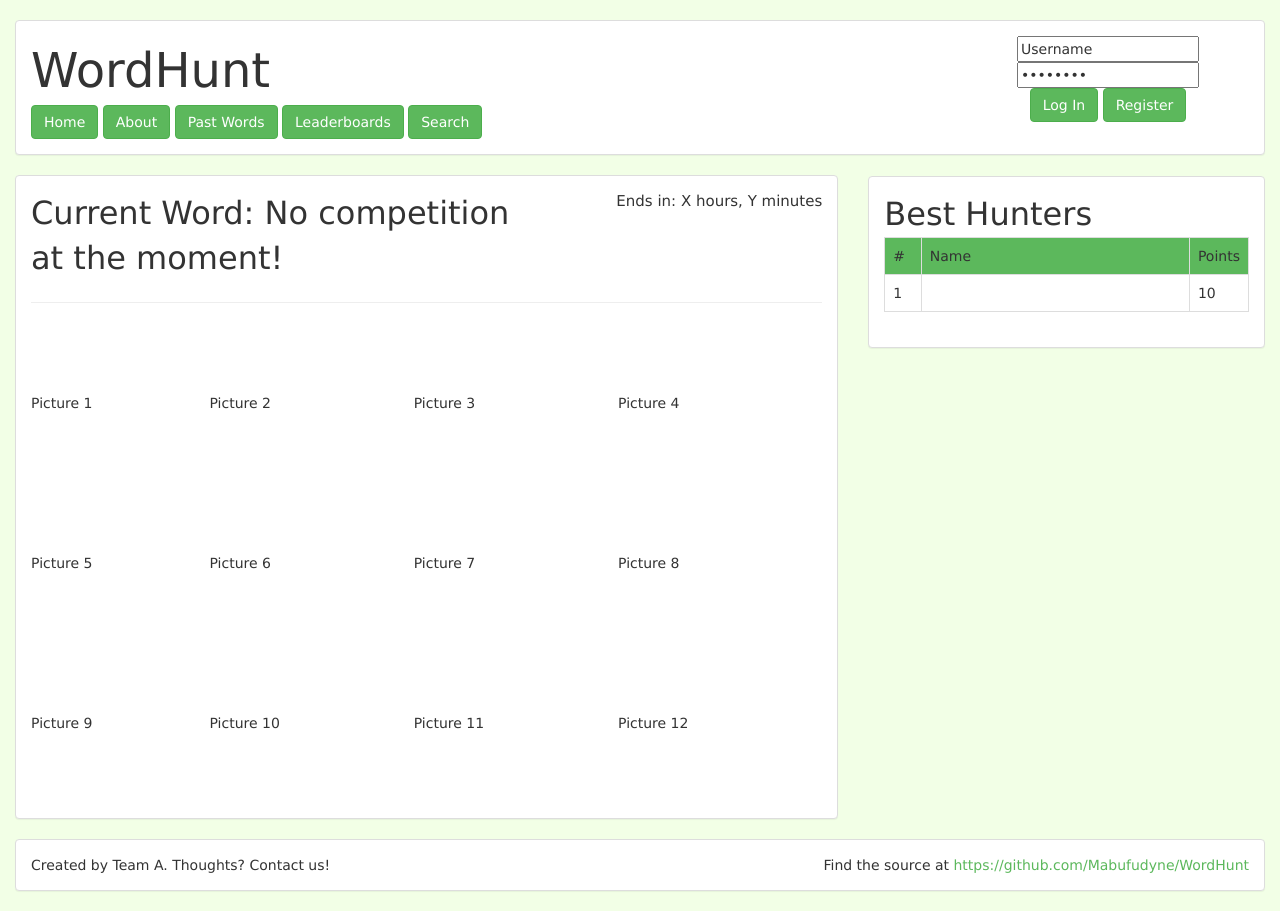
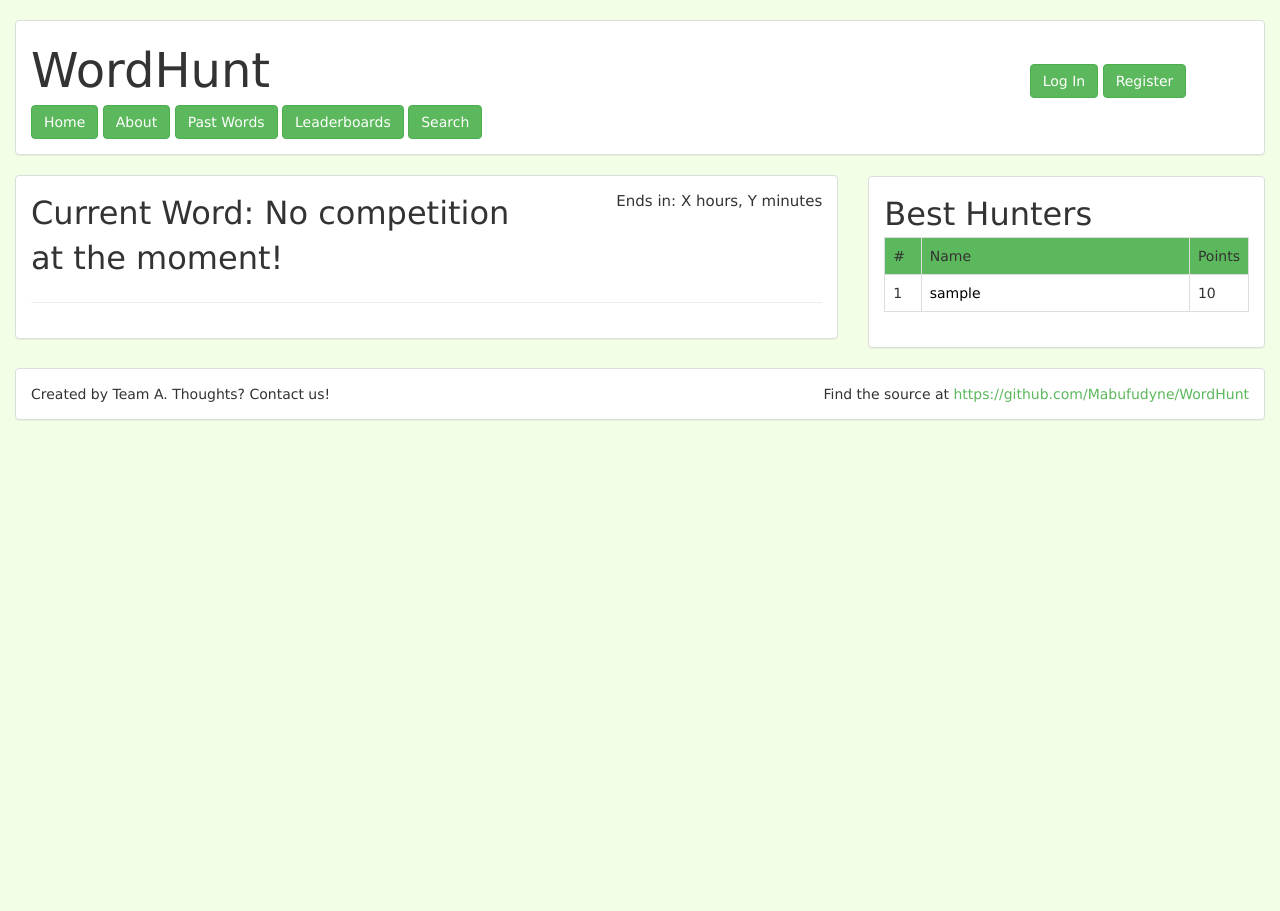
Before and after one commit to LukasKnapek/WordHunt, a Django app: page / in a window 1280 px wide. After the commit the page ends 420 px from the top, so only its background shows below. Run offline with Django 3.2, Linux system fonts and the light colour scheme; tables that the repository leaves empty hold one stand-in row (values such as "Sample post"); some libraries are stand-ins or nearby versions.

Commit message:
changes to registration and login pages + delete the login boxes in base, working towards displaying pictures in main and users in search

```diff
--- a/templates/Registration/login.html
+++ b/templates/Registration/login.html
@@ -4,7 +4,7 @@
 	<form method="post" action=".">
 		{% csrf_token %}
 		{{ form.as_p }}
-		<input type="submit" value="Log in" />
+		<button type="button submit" class ="btn btn-success">Log In</button>
 		<input type="hidden" name="next" value="{{ next }}" />
 	</form>
 	<p>
--- a/templates/WordHuntApp/base.html
+++ b/templates/WordHuntApp/base.html
@@ -76,20 +76,16 @@
 							{% else %}
 								<p style="color: #d9534f;"><b>Entry NOT Submitted</b></p>
 							{% endif %}
-							<a href="{% url 'stats' user %}"><button type="button" class="btn btn-warning">Profile</button></a>
+							<a href="{% url 'stats' user %}"><button type="button" class="btn btn-success">Profile</button></a>
 							<a href="{% url 'auth_logout' %}?next=/"><button type="button" class="btn btn-warning">Logout</button></a>
 
 						{% else %}
 						<center>
-							<form id="login-form" method="post" action="{% url 'stats' user %}">
-								{% csrf_token %}
-								<input type="text" name="username" value="Username" />
-								<br />
-								<input type="password" name="password" value="Password" />
-								<br />
-								<button type="button submit" class ="btn btn-success">Log In</button>
+
+								<div style="padding: 10%">
+								<a href="{% url 'auth_login' %}"><button type="button" class ="btn btn-success">Log In</button></a>
 								<a href="{% url 'registration_register' %}"><button type="button" class ="btn btn-success">Register</button></a>
-							</form>
+								</div>
 						</center>
 						{% endif %}
 					</div>
@@ -126,7 +122,7 @@
 								{% for user in users %}
 									<tr>
 										<td>{{user.rank}}</td>
-										<td><a href="{% url 'stats' user %}">{{user}}</a></td>
+										<td><a href="{% url 'stats' user %}" style="color: black">{{user}}</a></td>
 										<td>{{user.total_points}}</td>
 									</tr>
 								{% endfor %}
--- a/templates/WordHuntApp/main.html
+++ b/templates/WordHuntApp/main.html
@@ -11,24 +11,14 @@
 		</div>
 	</div>
 	<hr>
-	<table style="width: 100%; height: 480px">
-		<tr>
-			<td>Picture 1</td>
-			<td>Picture 2</td>
-			<td>Picture 3</td>
-			<td>Picture 4</td>
-		</tr>
-		<tr>
-			<td>Picture 5</td>
-			<td>Picture 6</td>
-			<td>Picture 7</td>
-			<td>Picture 8</td>
-		</tr>
-		<tr>
-			<td>Picture 9</td>
-			<td>Picture 10</td>
-			<td>Picture 11</td>
-			<td>Picture 12</td>
-		</tr>
-	</table>
+	<div class="row" style="max-width: 600px; max-height: 600px;">
+		{% for image in images %}
+			{% if image.related_word == word %}
+				<div class="col-xs-3" style="max-width: 100%; max-height: 100%;">
+					<img src="{{ image.uploaded_image }}" alt="Image for competition {{word}}">
+					<center>{{image.user}}</center>
+				</div>
+			{% endif %}
+		{% endfor %}
+	</div>
 {% endblock %}
```
Also changed, not shown: templates/Registration/registration_form.html (+27 -6 lines), templates/WordHuntApp/search.html (+4 -4 lines).
